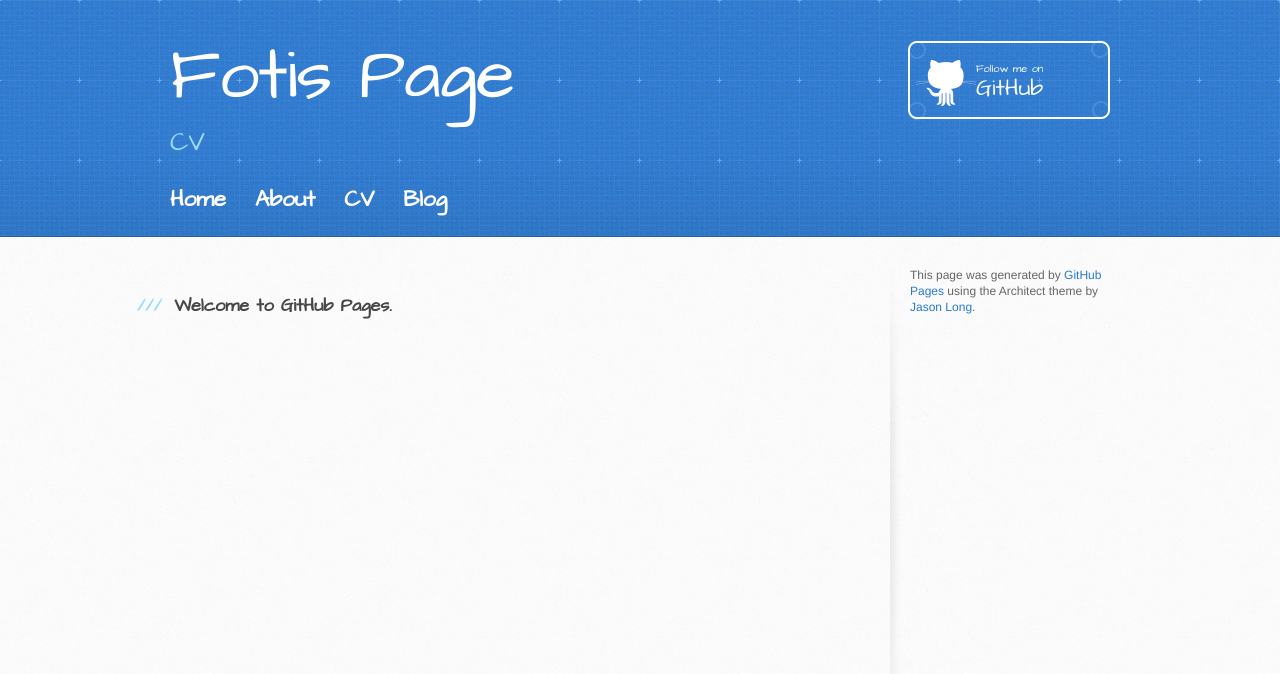
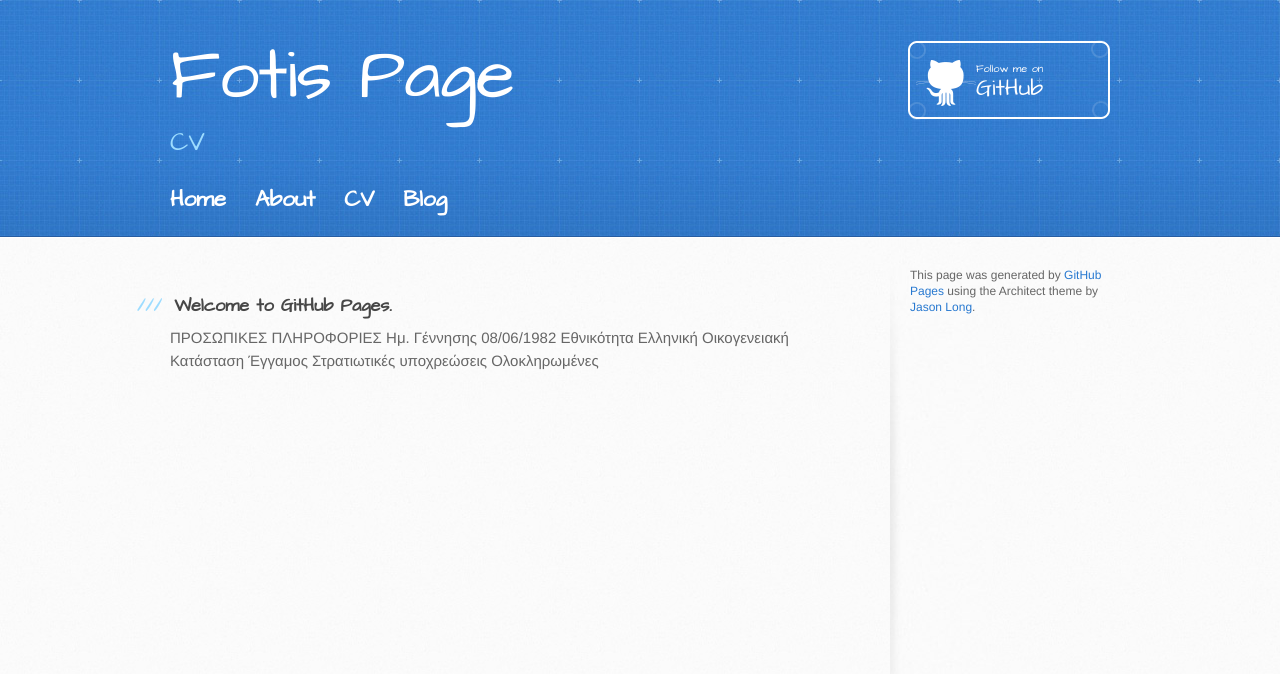
Before and after one commit to tsakof/tsakof.github.io, a Jekyll site: the page built from CV/index.html, in a window 1280 px wide. Shown: the top 674 px of the page. Built offline with Jekyll 4.4.1, drawn with Linux system fonts in a browser that asks for light colours.

Commit message:
Update index.html

```diff
--- a/CV/index.html
+++ b/CV/index.html
@@ -2,3 +2,8 @@
 layout: Architect
 title: CV
 ---
+ΠΡΟΣΩΠΙΚΕΣ ΠΛΗΡΟΦΟΡΙΕΣ
+Ημ. Γέννησης	08/06/1982
+Εθνικότητα	Ελληνική
+Οικογενειακή Κατάσταση	Έγγαμος
+Στρατιωτικές υποχρεώσεις 	Ολοκληρωμένες
```
